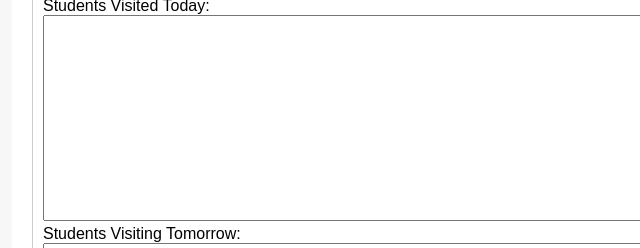
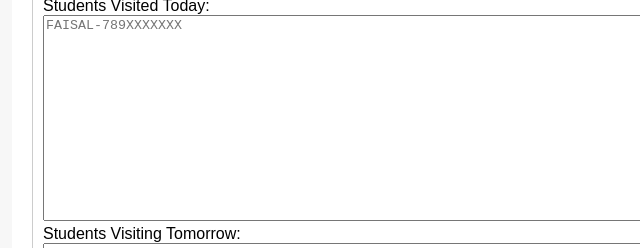
Before and after one commit to shaikhfaisal2001/Group-zia.github.io, a plain HTML site: page index.html in a window 1280 px wide. Shown: the part 552-800 px from the top of the page, 158-798 px from the left. Drawn offline with Linux system fonts and the light colour scheme.

Commit message:
Update index.html

```diff
--- a/index.html
+++ b/index.html
@@ -60,7 +60,7 @@ function addEmployee() {
     <label>Follow-ups: <input type="number" class="followUps" /></label><br/>
     <label>Interested Leads: <input type="number" class="interestedLeads" /></label><br/>
 
-    <label>Students Visited Today:</label><textarea class="visitedToday"></textarea><br/>
+    <label>Students Visited Today:</label><textarea Placeholder="FAISAL-789XXXXXXX" class="visitedToday"></textarea><br/>
     <label>Students Visiting Tomorrow:</label><textarea class="visitingTomorrow"></textarea><br/>
     <label>Yesterday's Leads:</label><input type="number" class="yesterdaysLeads" /><br/>
     <label>Students Visited Yesterday:</label><textarea class="yesterdaysVisited"></textarea><br/>
```
